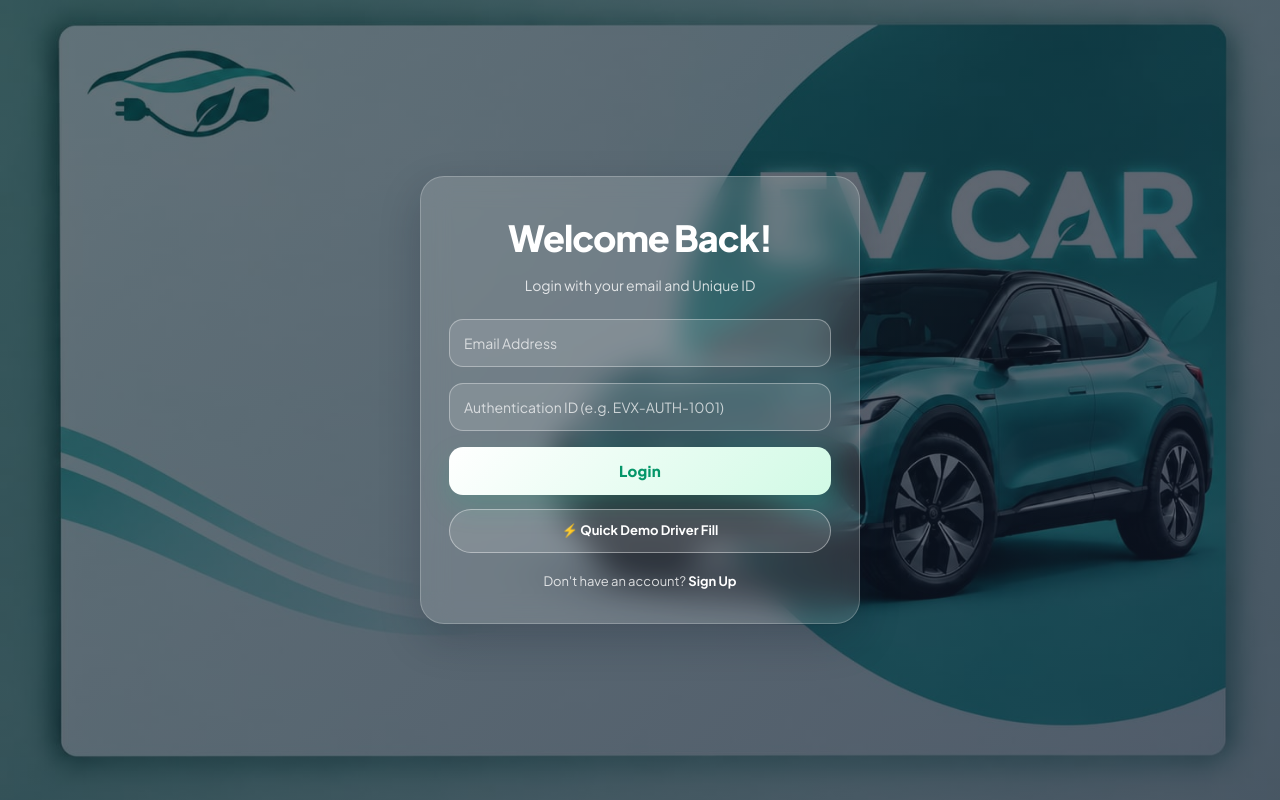
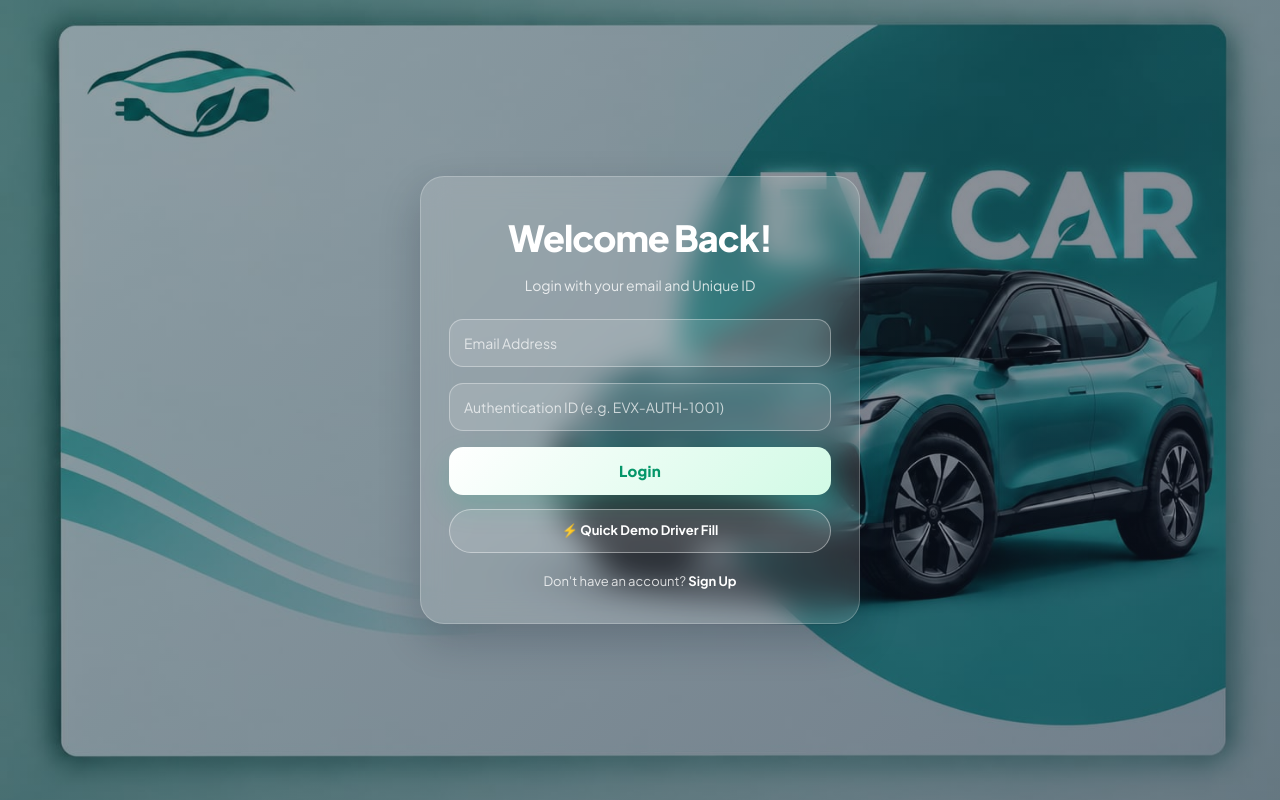
Before and after one commit to nivassaha41-afk/EV_X, a website: page index.html in a window 1280 px wide. Drawn offline with Linux system fonts and the light colour scheme.

Commit message:
Directly embed index.jpg.jpeg background styling in index.html and reg.html

```diff
--- a/css/app-theme.css
+++ b/css/app-theme.css
@@ -577,7 +577,7 @@
 
 /* ===================== AUTH PAGE BACKGROUND ===================== */
 body.auth-page {
-  background: linear-gradient(135deg, rgba(9, 25, 34, 0.60) 0%, rgba(15, 23, 42, 0.70) 100%), url('../index.jpg.jpeg') center/cover no-repeat fixed !important;
+  background: linear-gradient(135deg, rgba(9, 25, 34, 0.40) 0%, rgba(15, 23, 42, 0.55) 100%), url('../index.jpg.jpeg') center/cover no-repeat fixed !important;
   min-height: 100vh;
   display: flex !important;
   align-items: center !important;
--- a/index.html
+++ b/index.html
@@ -6,6 +6,11 @@
   <title>EVCharge_X - Login</title>
   <link rel="stylesheet" href="css/app-theme.css">
   <link rel="stylesheet" href="https://cdnjs.cloudflare.com/ajax/libs/font-awesome/6.5.1/css/all.min.css">
+  <style>
+    body.auth-page {
+      background: linear-gradient(135deg, rgba(9, 25, 34, 0.40) 0%, rgba(15, 23, 42, 0.55) 100%), url('index.jpg.jpeg') center/cover no-repeat fixed !important;
+    }
+  </style>
 </head>
 <body class="auth-page">
 
```
Also changed, not shown: reg.html (+5 -0 lines).
